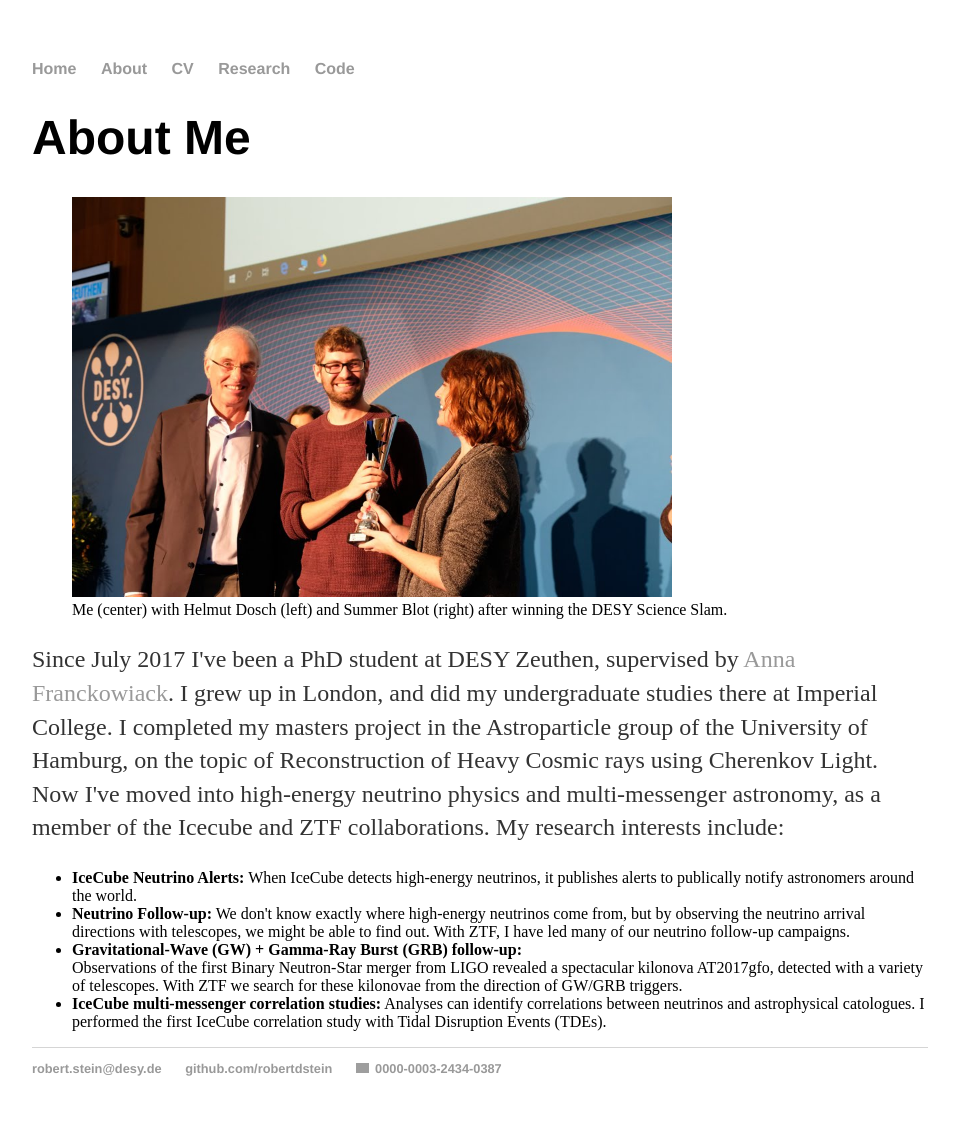
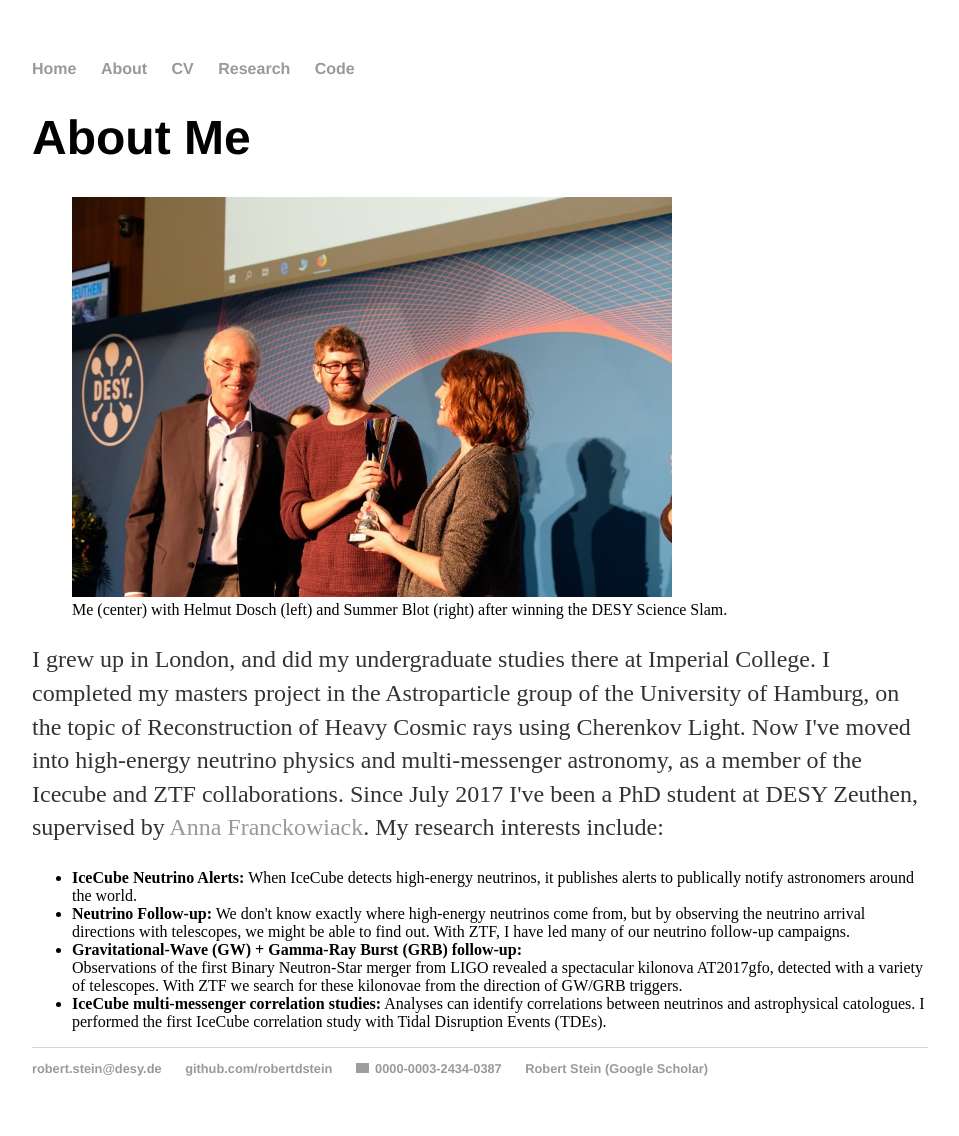
Before and after one commit to robertdstein/robertdstein.github.io, a Jekyll site: the page built from about.html, in a window 1280 px wide. Shown: the whole page, without its empty margins (160-1119 px from the left). Built offline with Jekyll 4.4.1, drawn with Linux system fonts in a browser that asks for light colours; grey boxes are pictures that could not be loaded.

Commit message:
Scholarify

```diff
--- a/_layouts/default.html
+++ b/_layouts/default.html
@@ -25,6 +25,7 @@
 	        		<li><a href="mailto:robert.stein@desy.de">robert.stein@desy.de</a></li>
         		    <li><a href="https://github.com/robertdstein">github.com/robertdstein</a></li>
 					<li><a itemprop="sameAs" content="ORCID" href="https://orcid.org/0000-0003-2434-0387" target="orcid.widget" rel="me noopener noreferrer" style="vertical-align:top;"><img src="https://orcid.org/sites/default/files/images/orcid_16x16.png" style="width:1em;margin-right:.5em;" alt="ORCID iD icon">0000-0003-2434-0387</a></li>
+					<li><a href="https://scholar.google.com/citations?hl=en&user=9OAlaB8AAAAJ">Robert Stein (Google Scholar)</a></li>
 				</ul>
 			</footer>
 		</body>
--- a/about.html
+++ b/about.html
@@ -8,11 +8,11 @@ title: Robert Stein
 		<img src="/images/ScienceSlam.jpg" alt="DESY Science Slam" style="float:center;width:600px;height:400px">
 		<figcaption>Me (center) with Helmut Dosch (left) and Summer Blot (right) after winning the DESY Science Slam. </figcaption>
 	</figure>
-	<p>Since July 2017 I've been a PhD student at DESY Zeuthen, supervised by <a href="https://www-zeuthen.desy.de/~afrancko/"> Anna Franckowiack</a>.
+	<p>
 		I grew up in London, and did my undergraduate studies there at Imperial College.
 		I completed my masters project in the Astroparticle group of the University of Hamburg, on the topic of Reconstruction of Heavy Cosmic rays using Cherenkov Light.
 		Now I've moved into high-energy neutrino physics and multi-messenger astronomy, as a member of the Icecube and ZTF collaborations.
-
+		Since July 2017 I've been a PhD student at DESY Zeuthen, supervised by <a href="https://www-zeuthen.desy.de/~afrancko/"> Anna Franckowiack</a>.
 		My research interests include:
 
 	</p>
--- a/research.html
+++ b/research.html
@@ -6,8 +6,6 @@ title: Robert Stein
 	<h1>Research</h1>
 	<p>
 		Selected Research:
-
-		Selected Research:
 	</p>
 		<ul>
 			<li><b><a href="https://arxiv.org/abs/1908.08547"> Search for Neutrinos from Populations of Optical Transients</a></li>
```
